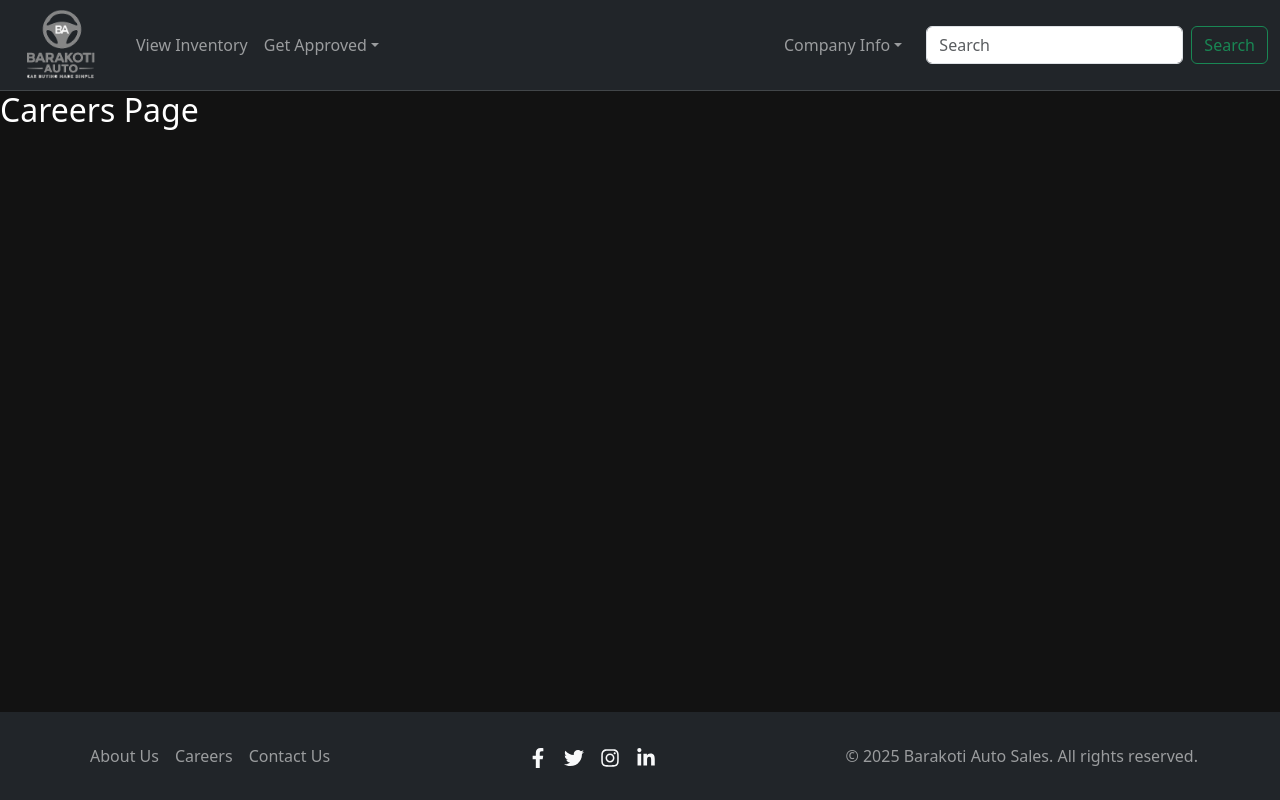
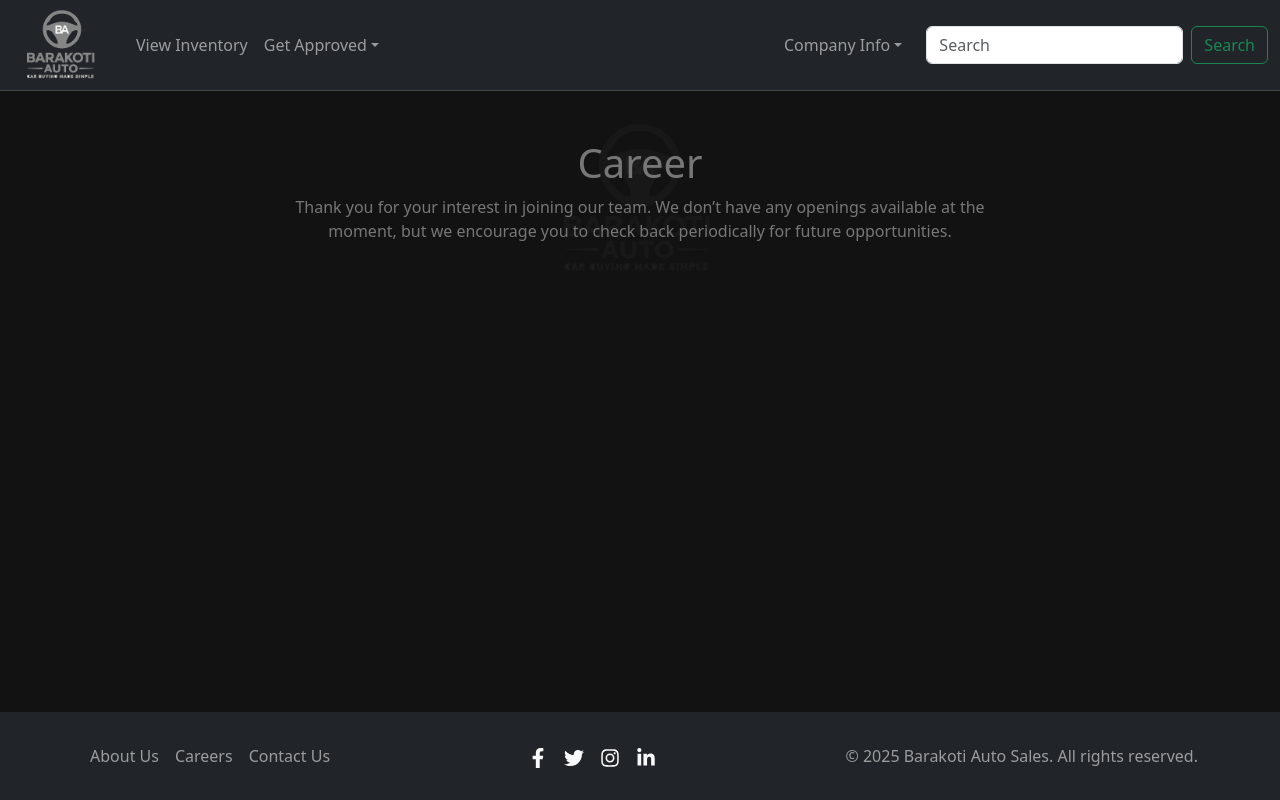
Before and after one commit to dbarakoti/barakoti-auto-sales, a React (Create React App) app in the folder appfrontend/: page /careers in a window 1280 px wide. Built offline with nearby package versions, Linux system fonts and the light colour scheme; no server answers.

Commit message:
Removed placeholder from career page and update it

```diff
--- a/appfrontend/src/pages/Careers.jsx
+++ b/appfrontend/src/pages/Careers.jsx
@@ -1,4 +1,51 @@
-export default function Careers()
-{
-  return <h2 className="text-white">Careers Page</h2>;
-}
+import React from 'react';
+import logo from '../assets/barakoti_auto_logo.png';
+
+const Career = () => {
+    return (
+
+        <div style={{position: 'relative', overflow: 'hidden'}}>
+            <div
+                style={{
+                    backgroundImage: `url(${logo})`,
+                    backgroundSize: 'contain',
+                    backgroundRepeat: 'no-repeat',
+                    backgroundPosition: 'center',
+                    opacity: 0.05, // Faded effect
+                    position: 'absolute',
+                    top: 0,
+                    left: 0,
+                    width: '100%',
+                    height: '100%',
+                    zIndex: 0
+                }}
+            />
+
+            <div
+                style={{
+                    position: 'relative',
+                    zIndex: 1,
+                    padding: '3rem',
+                    textAlign: 'center',
+                    maxWidth: '800px',
+                    margin: '0 auto',
+                    color: '#777'
+                }}
+
+
+            >
+
+
+                <h1>Career</h1>
+                <p>
+                    Thank you for your interest in joining our team. We don’t have any openings available at the moment,
+                    but we encourage you to check back periodically for future opportunities.
+
+                </p>
+<               /div>
+                </div>
+    )
+        ;
+};
+
+export default Career;
```
